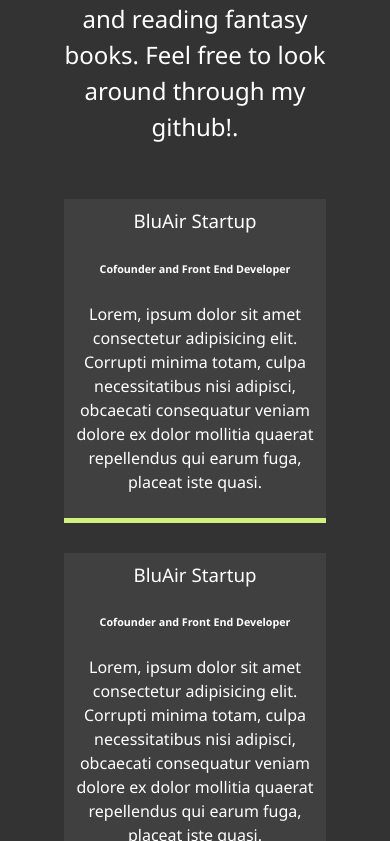
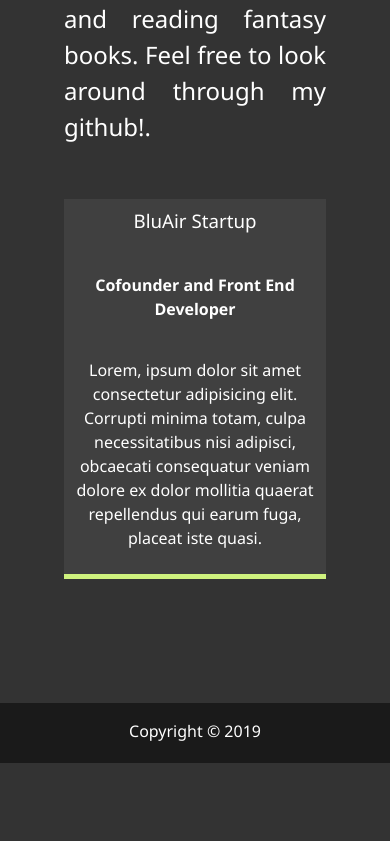
Before and after one commit to NatalyCamacho/Responsive_portfolio_website, a website: page dist/about.html in a window 390 px wide. Shown: the part 1159-2000 px from the top of the page. After the commit the page ends 1922 px from the top, so only its background shows below. Drawn offline with Linux system fonts and the light colour scheme.

Commit message:
fixed about page on mobiles

```diff
--- a/scss/_mobile.scss
+++ b/scss/_mobile.scss
@@ -49,6 +49,12 @@
       'job3';
     grid-template-columns: 1fr;
   }
+  .bio h3 {
+    text-align: center;
+  }
+  .job h6 {
+    font-size: 1rem;
+  }
 }
 //Smartphones
 @include mediaSm {
--- a/scss/main.scss
+++ b/scss/main.scss
@@ -82,7 +82,7 @@
   grid-gap: 30px;
   grid-template-areas:
     'bioimage bio bio'
-    'job1 job2 job3';
+    'job1 job1 job1'; //job1 job2 job3
   grid-template-columns: repeat(3, 1fr);
 
   .bio-image {
@@ -96,6 +96,7 @@
   .bio {
     grid-area: bio;
     font-size: 1.5rem;
+    text-align: justify;
   }
   .job-1 {
     grid-area: job1;
```
Also changed, not shown: dist/about.html, dist/css/main.css.
